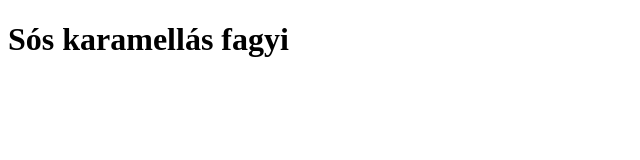
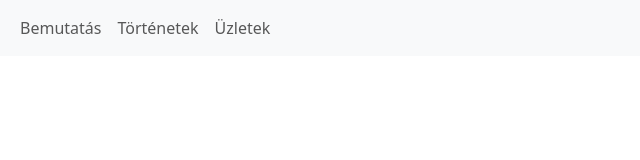
Before and after one commit to Zetisz/kedvenc_fagyi, a plain HTML site: page index.html in a window 1280 px wide. Shown: the whole page, without its empty margins (0-640 px from the left). Drawn offline with nearby package versions, Linux system fonts and the light colour scheme.

Commit message:
added bootstrap & basic navbar

```diff
--- a/index.html
+++ b/index.html
@@ -4,8 +4,24 @@
     <meta charset="UTF-8">
     <meta name="viewport" content="width=device-width, initial-scale=1.0">
     <title>Sós karamellás fagyi</title>
+    <link href="https://cdn.jsdelivr.net/npm/bootstrap@5.3.8/dist/css/bootstrap.min.css" rel="stylesheet" integrity="sha384-sRIl4kxILFvY47J16cr9ZwB07vP4J8+LH7qKQnuqkuIAvNWLzeN8tE5YBujZqJLB" crossorigin="anonymous">
+    <script src="https://cdn.jsdelivr.net/npm/bootstrap@5.3.8/dist/js/bootstrap.bundle.min.js" integrity="sha384-FKyoEForCGlyvwx9Hj09JcYn3nv7wiPVlz7YYwJrWVcXK/BmnVDxM+D2scQbITxI" crossorigin="anonymous"></script>
 </head>
 <body>
-    <h1>Sós karamellás fagyi</h1>
+    <nav class="navbar navbar-expand-sm bg-light">
+        <div class="container-fluid">
+            <ul class="navbar-nav">
+            <li class="nav-item">
+                <a class="nav-link" href="#">Bemutatás</a>
+            </li>
+            <li class="nav-item">
+                <a class="nav-link" href="#">Történetek</a>
+            </li>
+            <li class="nav-item">
+                <a class="nav-link" href="#">Üzletek</a>
+            </li>
+            </ul>
+        </div>
+    </nav>
 </body>
 </html>
```
